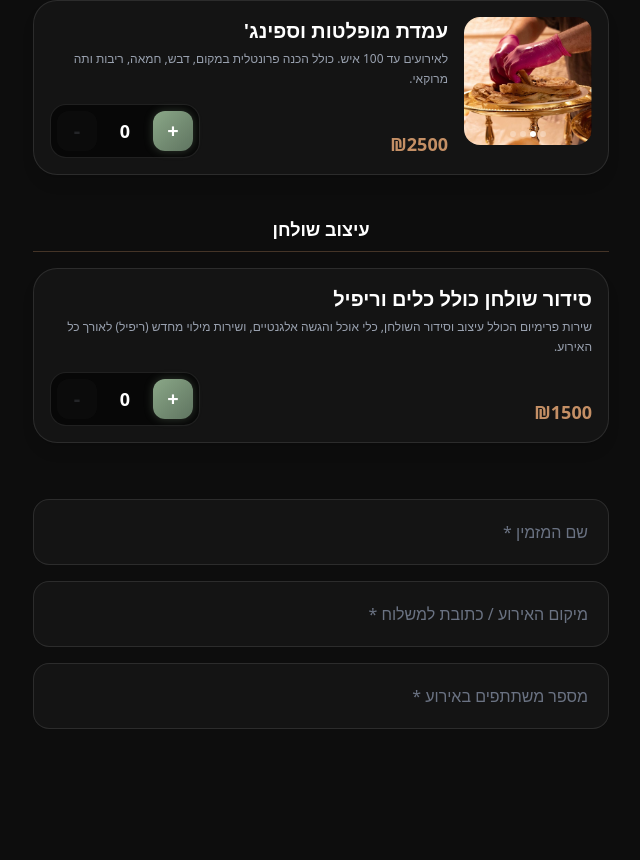
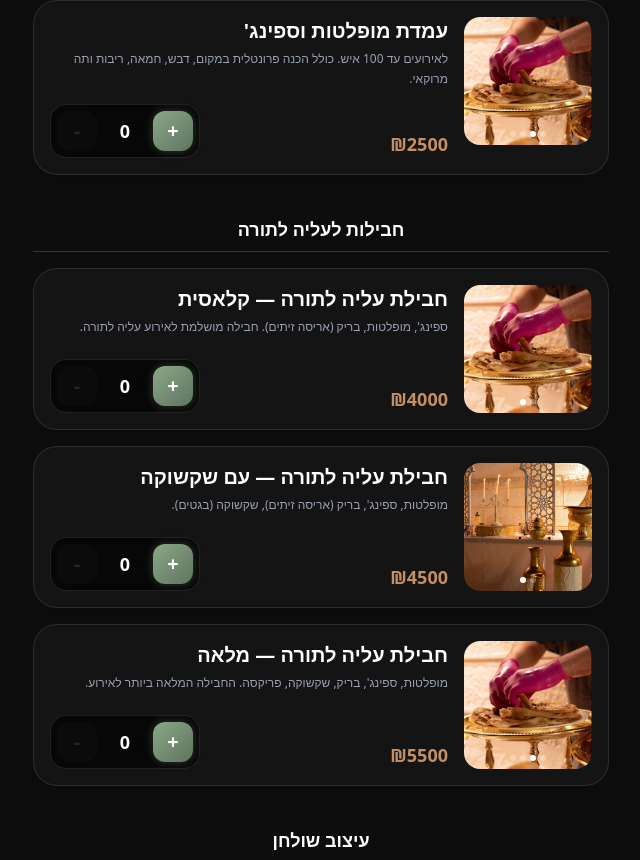
Before and after one commit to oriIsrael856/lahilula, a Next.js app: page / in a window 1280 px wide. Shown: the part 8460-9320 px from the top of the page, without its empty margins (319-959 px from the left). Built offline with nearby package versions, Linux system fonts and the light colour scheme.

Commit message:
הוספת חבילות לעליה לתורה לתפריט.
קטגוריה חדשה עם 3 חבילות: קלאסית, עם שקשוקה ומלאה.

```diff
--- a/src/app/page.tsx
+++ b/src/app/page.tsx
@@ -9,7 +9,7 @@ const BG_IMAGES = [
 ];
 
 // הקטגוריות — לפי סדר הגשה במעדה
-const CATEGORIES = ["הכל", "סלטים", "מנות פתיחה", "עיקריות ופסטות", "סנדוויצ'ים ומטוגנים", "בצקים", "קוסקוס", "קינוחים ומתוקים", "עמדות", "עיצוב שולחן"];
+const CATEGORIES = ["הכל", "סלטים", "מנות פתיחה", "עיקריות ופסטות", "סנדוויצ'ים ומטוגנים", "בצקים", "קוסקוס", "קינוחים ומתוקים", "עמדות", "חבילות לעליה לתורה", "עיצוב שולחן"];
 
 const SERVING_COURSES = [
   { title: "סלטים", categories: ["סלטים"] },
@@ -20,6 +20,7 @@ const SERVING_COURSES = [
   { title: "קוסקוס", categories: ["קוסקוס"] },
   { title: "קינוחים ומתוקים", categories: ["קינוחים ומתוקים"] },
   { title: "עמדות", categories: ["עמדות"] },
+  { title: "חבילות לעליה לתורה", categories: ["חבילות לעליה לתורה"] },
   { title: "עיצוב שולחן", categories: ["עיצוב שולחן"] },
 ];
 
@@ -265,6 +266,32 @@ const MENU = [
     category: "עמדות",
     desc: "לאירועים עד 100 איש. כולל הכנה פרונטלית במקום, דבש, חמאה, ריבות ותה מרוקאי.",
     images: ["/mp1.jpeg", "/mp2.jpeg", "/mp3.jpeg", "/mp4.jpeg"]
+  },
+
+  // --- חבילות לעליה לתורה ---
+  {
+    id: 49,
+    name: "חבילת עליה לתורה — קלאסית",
+    price: 4000,
+    category: "חבילות לעליה לתורה",
+    desc: "ספינג', מופלטות, בריק (אריסה זיתים). חבילה מושלמת לאירוע עליה לתורה.",
+    images: ["/mp1.jpeg", "/mp2.jpeg"]
+  },
+  {
+    id: 50,
+    name: "חבילת עליה לתורה — עם שקשוקה",
+    price: 4500,
+    category: "חבילות לעליה לתורה",
+    desc: "מופלטות, ספינג', בריק (אריסה זיתים), שקשוקה (בגטים).",
+    images: ["/mp1.jpeg", "/mp3.jpeg"]
+  },
+  {
+    id: 51,
+    name: "חבילת עליה לתורה — מלאה",
+    price: 5500,
+    category: "חבילות לעליה לתורה",
+    desc: "מופלטות, ספינג', בריק, שקשוקה, פריקסה. החבילה המלאה ביותר לאירוע.",
+    images: ["/mp1.jpeg", "/mp2.jpeg", "/mp3.jpeg", "/frikase.jpeg"]
   },
 
   // --- עיצוב שולחן ---
```
